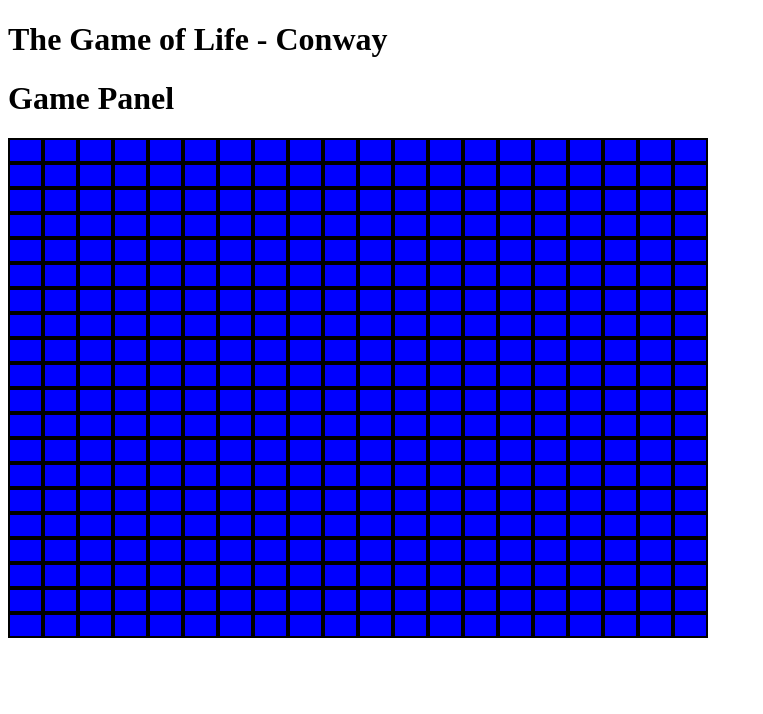
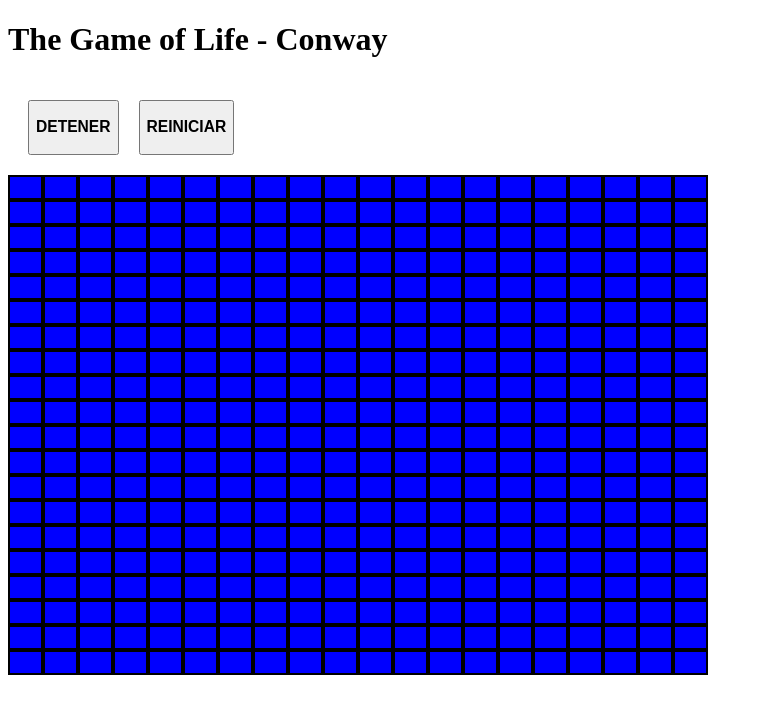
Before and after one commit to Heckiz/gameOfLife-Conway, a React (Vite) app: page / in a window 1280 px wide. Shown: the top 714 px of the page, without its empty margins (0-763 px from the left). Built offline with nearby package versions, Linux system fonts and the light colour scheme.

Commit message:
add basic control buttons and running reducer

```diff
--- a/src/app/gameSlice.js
+++ b/src/app/gameSlice.js
@@ -1,5 +1,4 @@
 import { createSlice } from '@reduxjs/toolkit'
-
 
 export const gameSlice = createSlice({
   name: 'game',
@@ -9,34 +8,42 @@ export const gameSlice = createSlice({
       cols: 20
     },
     cellGrid: [],
+    running: false,
   },
   reducers: {
+
     // Redux Toolkit allows us to write "mutating" logic in reducers. It
     // doesn't actually mutate the gistate because it uses the Immer library,
     // which detects changes to a "draft state" and produces a brand new
     // immutable state based off those changes
+
     newCellGrid: (state, action) => {
 
-      const { rows, cols } = action.payload
+      const { rows, cols } = action.payload;
       const grid = [];
       for (let i = 0; i < rows; i++) {
         grid.push(Array.from(Array(cols), () => false));
       }
 
-      state.cellGrid = grid
+      state.cellGrid = grid;
     },
+
     handleLifeCell: (state, action) => {
-      const { row, col } = action.payload
+      const { row, col } = action.payload;
 
       let newGrid = state.cellGrid;
       newGrid[row][col] = !state.cellGrid[row][col];
 
       state.cellGrid = newGrid;
+    },
+    handleRunning: state => {
+      state.running = !state.running;
+
     }
   }
 })
 
 // Action creators are generated for each case reducer function
-export const { newCellGrid, handleLifeCell } = gameSlice.actions
+export const { newCellGrid, handleLifeCell, handleRunning } = gameSlice.actions
 
 export default gameSlice.reducer
--- a/src/components/CellGrid/CellGrid.jsx
+++ b/src/components/CellGrid/CellGrid.jsx
@@ -7,6 +7,7 @@ export default function CellGrid() {
 
 
     const { gameConfig, cellGrid } = useSelector(state => state.gameData);
+
 
     const dispatch = useDispatch();
     useEffect(() => {
--- a/src/components/GamePanel/GamePanel.jsx
+++ b/src/components/GamePanel/GamePanel.jsx
@@ -1,9 +1,25 @@
 import React from 'react'
+import { handleRunning, newCellGrid } from "../../app/gameSlice";
+import { useDispatch, useSelector } from 'react-redux'
+
 
 export default function GamePanel() {
+    const { gameConfig, running } = useSelector(state => state.gameData);
+    const dispatch = useDispatch();
     return (
         <div>
-            <h1>Game Panel</h1>
+            <button style={{ margin: "20px" }}
+                onClick={() => dispatch(handleRunning())}
+            >
+                {
+                    running ? <h3>INICIAR</h3> : <h3>DETENER</h3>
+                }
+            </button>
+
+            <button onClick={() => dispatch(newCellGrid(gameConfig))}>
+                <h3>REINICIAR</h3>
+            </button>
+
         </div>
     )
 }
```
